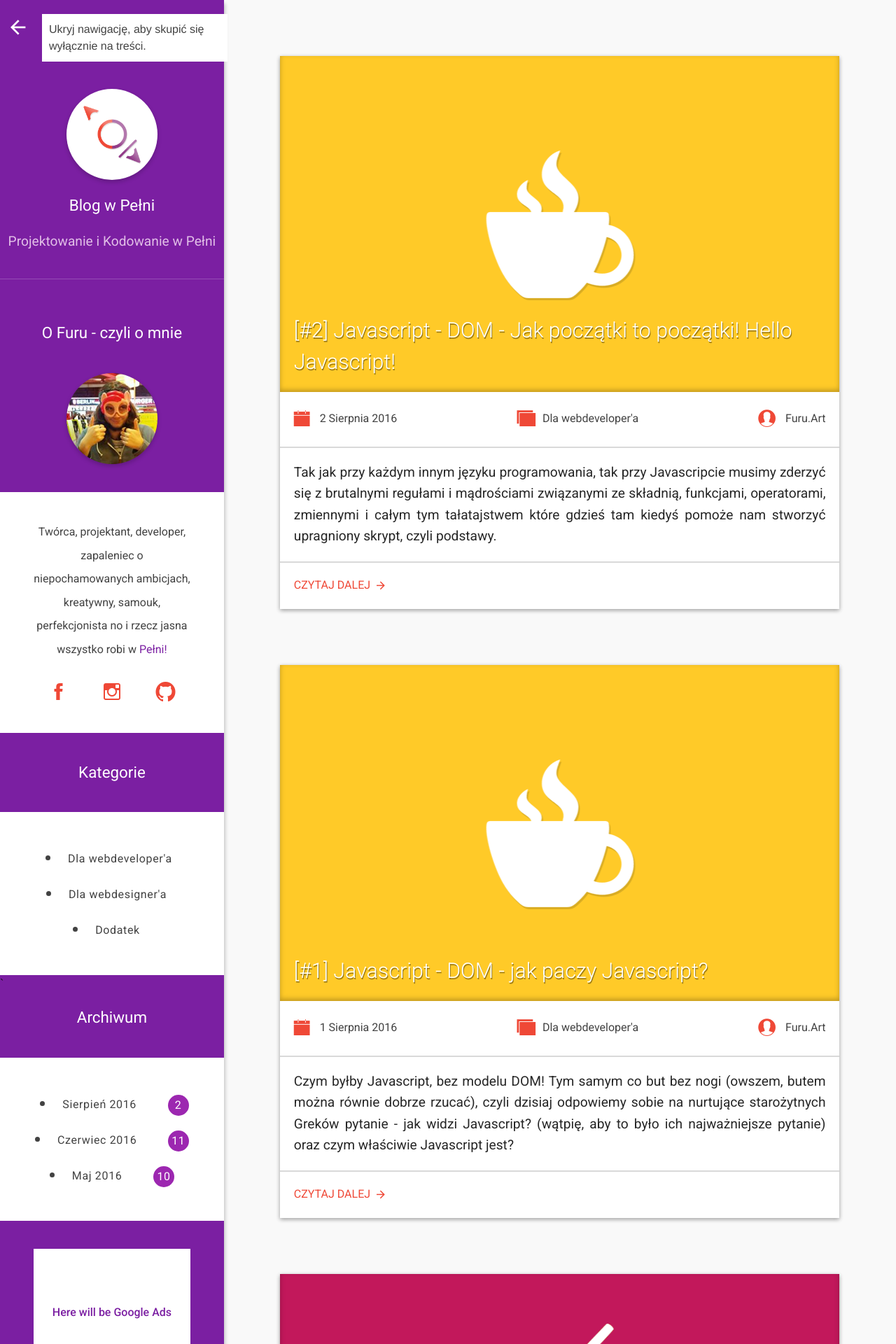
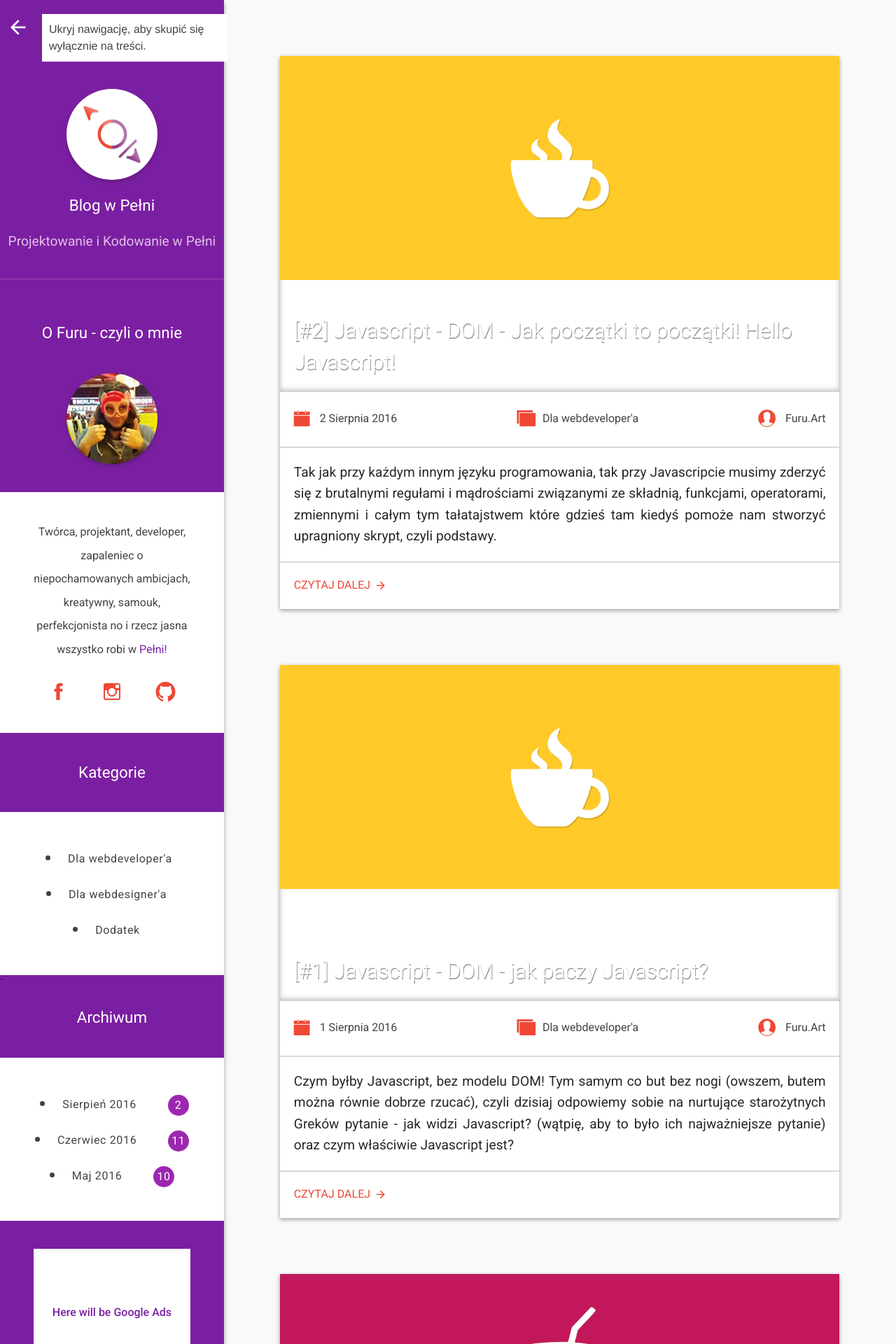
Before and after one commit to FuruArt/furuart.github.io, a Jekyll site: the page built from index.html, in a window 1280 px wide. Shown: the top 1920 px of the page at 70% size. Built offline with Jekyll 4.4.1, drawn with Linux system fonts in a browser that asks for light colours; some web fonts are replaced; the list of posts is cut into pages by our own code.

Commit message:
Update index.html

```diff
--- a/index.html
+++ b/index.html
@@ -10,9 +10,9 @@ layout: default
   {% for post in paginator.posts %}
       <li class="article">
         <div class="article-body">
-            <div style="background-image: url('{{ post.image }}')" class="headerImage">
-
-            <h2 class="article-title">
+            <div class="headerImage">
+              <img class="" src="{{ post.image }}">
+              <h2 class="article-title">
 
               <a class="post-link" href="{{ post.url | prepend: site.baseurl }}">{{ post.title }}</a>
 
```
